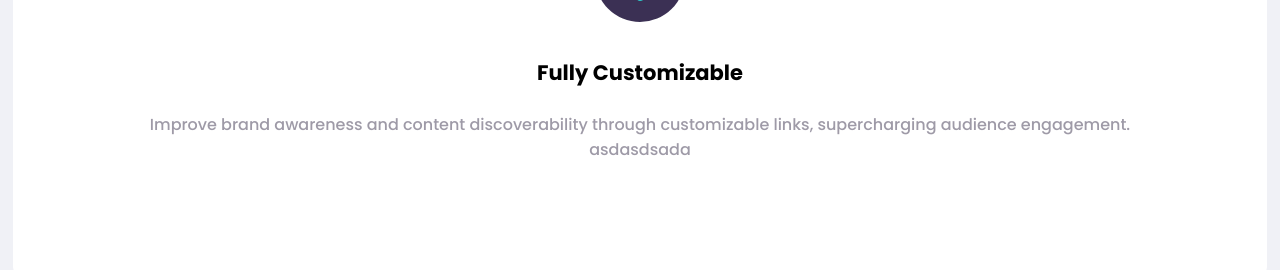
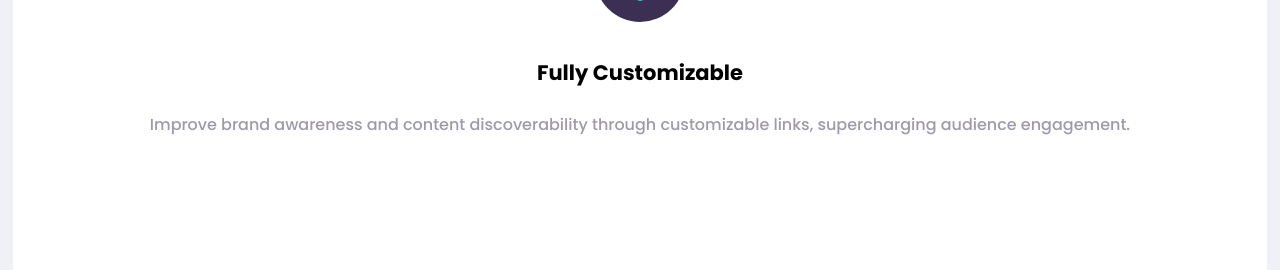
Before and after one commit to kevinnanderson24/shortly-from-frontendmentor, a plain HTML site: page index.html in a window 1280 px wide. Shown: the part 2260-2530 px from the top of the page. Drawn offline with Linux system fonts and the light colour scheme.

Commit message:
update html

```diff
--- a/index.html
+++ b/index.html
@@ -126,7 +126,6 @@
                   Improve brand awareness and content discoverability through
                   customizable links, supercharging audience engagement.
                 </p>
-                <p>asdasdsada</p>
               </div>
             </div>
           </div>
```
